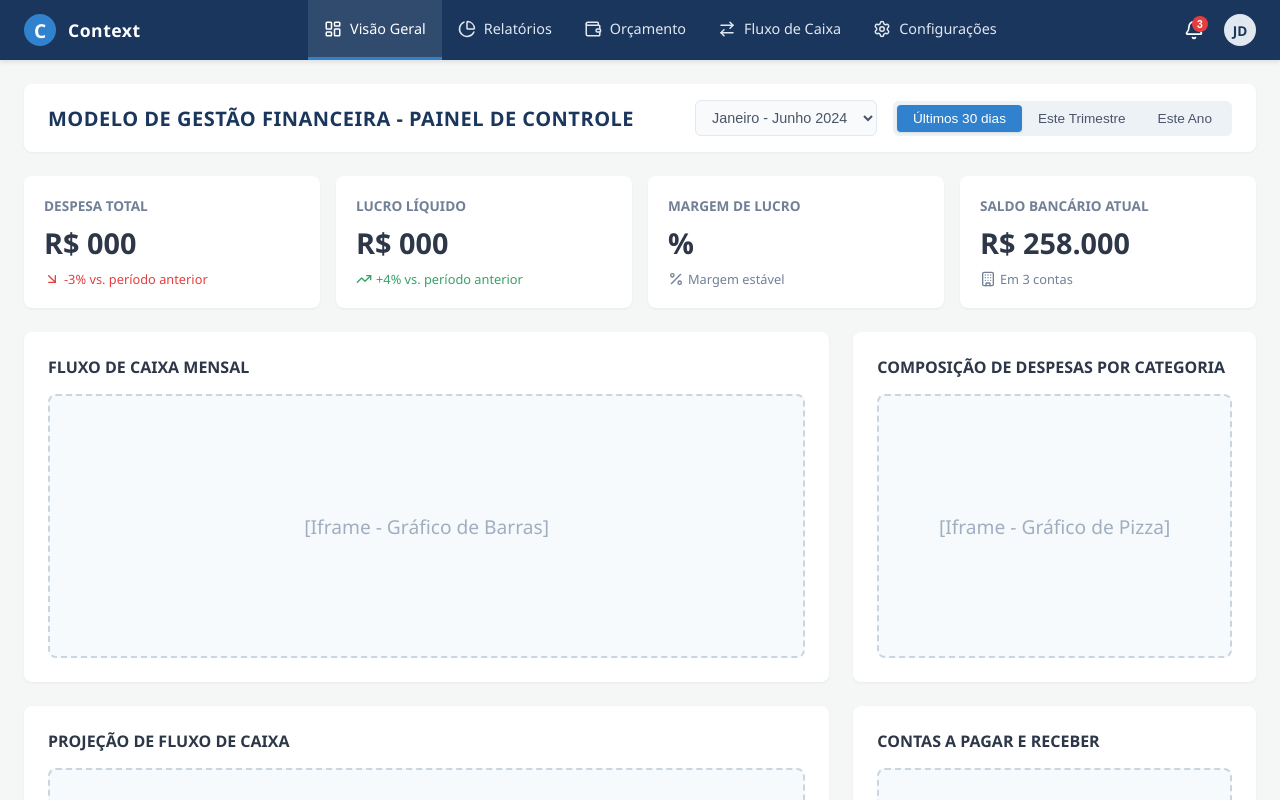
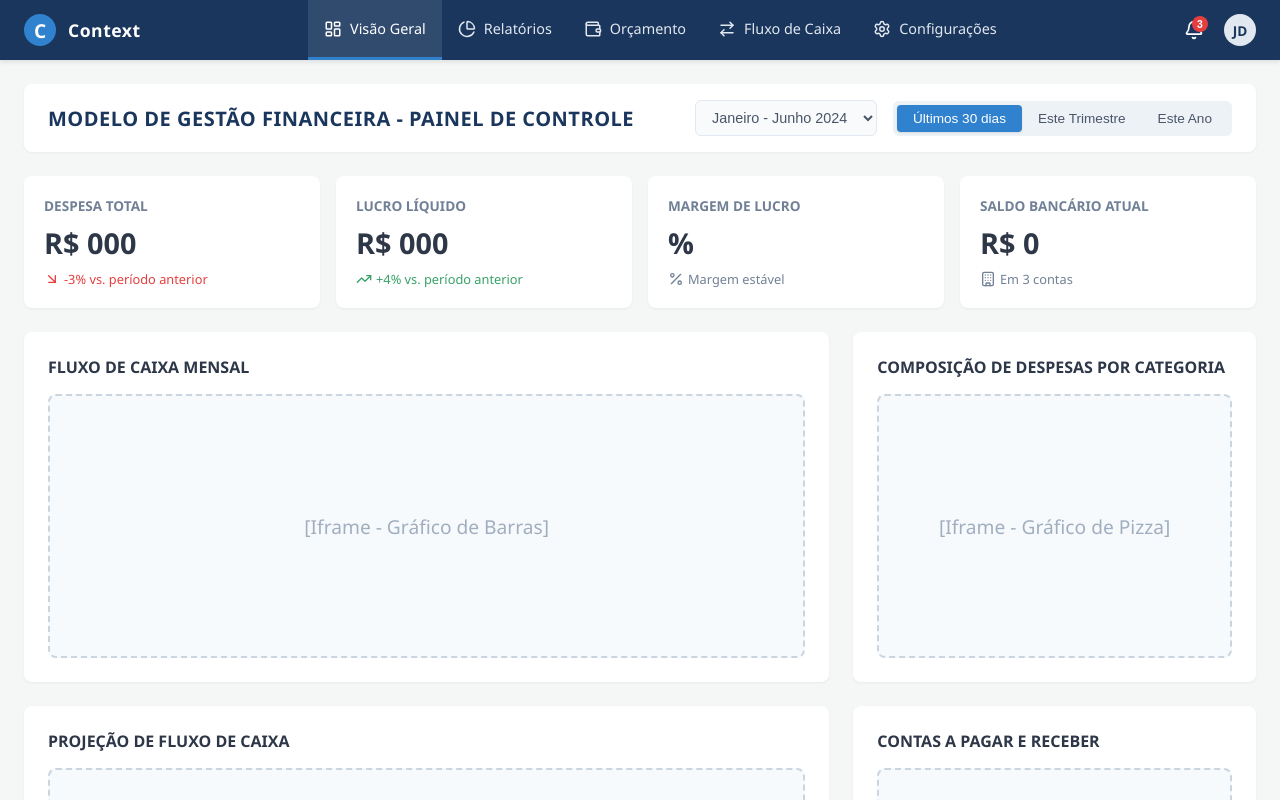
Before and after one commit to limasdev/JovemSendoAlguem, a React (Vite) app in the folder contextualizando/: page / in a window 1280 px wide. Shown: the top 800 px of the page. Built offline with nearby package versions, Linux system fonts and the light colour scheme.

Commit message:
v1.6
Alterei o valor para 0

```diff
--- a/contextualizando/src/pages/Dashboard/Dashboard.tsx
+++ b/contextualizando/src/pages/Dashboard/Dashboard.tsx
@@ -43,7 +43,7 @@ export function Dashboard() {
                 </div>
                 <div className="card">
                     <div className="card-title">Saldo Bancário Atual</div>
-                    <div className="card-value">R$ 258.000</div>
+                    <div className="card-value">R$ 0</div>
                     <div className="card-indicator neutral">
                         <Building size={16} /> Em 3 contas
                     </div>
```
